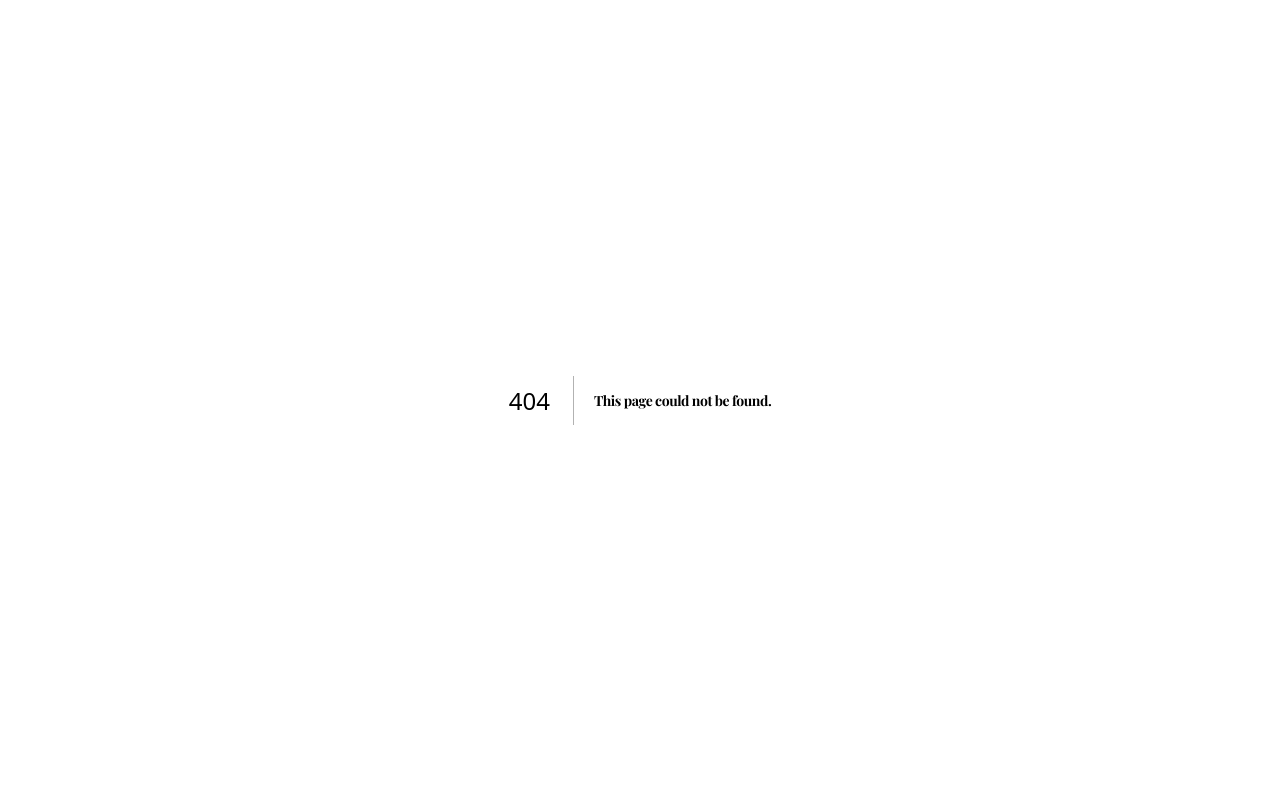
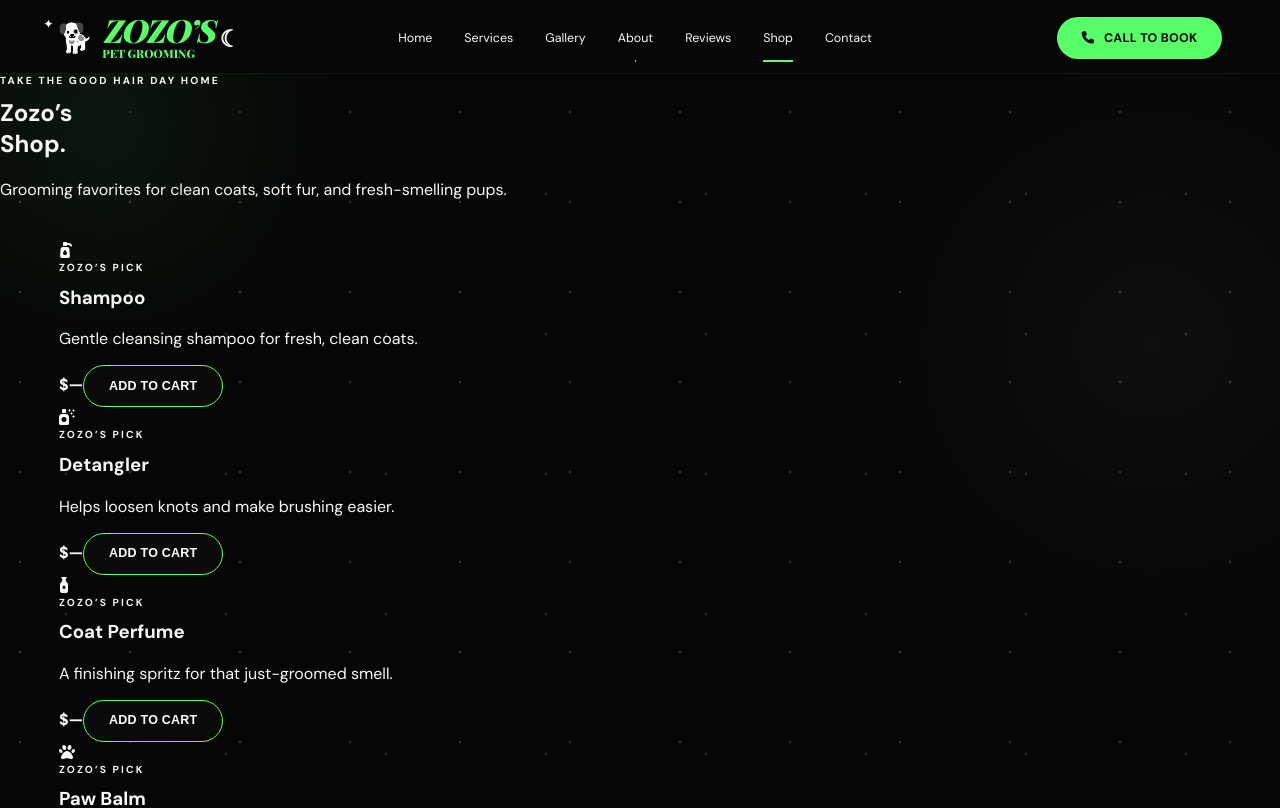
Before and after one commit to rchern315/zozopetgrooming, a Next.js app: page /shop in a window 1280 px wide. Before the commit this address had no page. Shown: the top 808 px of the page. Built offline with nearby package versions, Linux system fonts and the light colour scheme.

Commit message:
Add app/shop/page.tsx

```diff
--- /dev/null
+++ b/app/shop/page.tsx
@@ -0,0 +1,35 @@
+import SiteHeader from "@/components/SiteHeader";
+import SiteFooter from "@/components/SiteFooter";
+
+const products = [
+  ["Shampoo","Gentle cleansing shampoo for fresh, clean coats.","$—","fa-pump-soap"],
+  ["Detangler","Helps loosen knots and make brushing easier.","$—","fa-spray-can-sparkles"],
+  ["Coat Perfume","A finishing spritz for that just-groomed smell.","$—","fa-bottle-droplet"],
+  ["Paw Balm","Moisturizing care for dry paw pads.","$—","fa-paw"],
+];
+
+export default function ShopPage() {
+  return (
+    <main className="home-page">
+      <SiteHeader active="shop" />
+      <section className="inner-hero">
+        <p className="eyebrow">Take the good hair day home</p>
+        <h1>Zozo’s<br /><span>Shop.</span></h1>
+        <p>Grooming favorites for clean coats, soft fur, and fresh-smelling pups.</p>
+      </section>
+      <section className="section">
+        <div className="product-grid">
+          {products.map(([name,desc,price,icon]) => (
+            <article className="product-card" key={name}>
+              <div className="product-image"><i className={"fa-solid "+icon} aria-hidden="true"/></div>
+              <p className="eyebrow">Zozo’s pick</p><h3>{name}</h3><p>{desc}</p><strong>{price}</strong>
+              <button className="button button-secondary" type="button">Add to Cart</button>
+            </article>
+          ))}
+        </div>
+        <div className="pricing-note">Product checkout will be connected to Square so inventory, payments, receipts, and fulfillment stay in Zoë’s existing system.</div>
+      </section>
+      <SiteFooter />
+    </main>
+  );
+}
```
